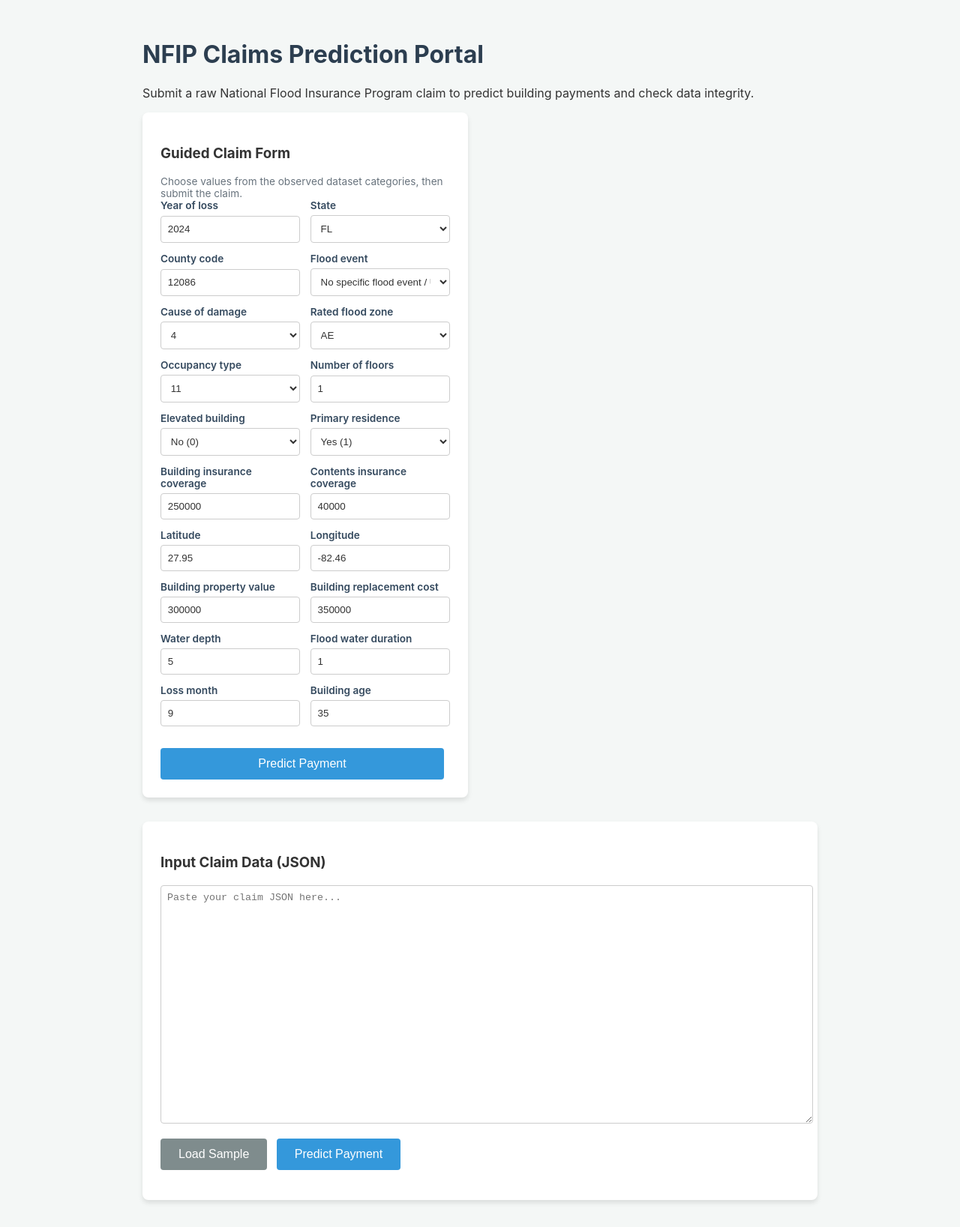
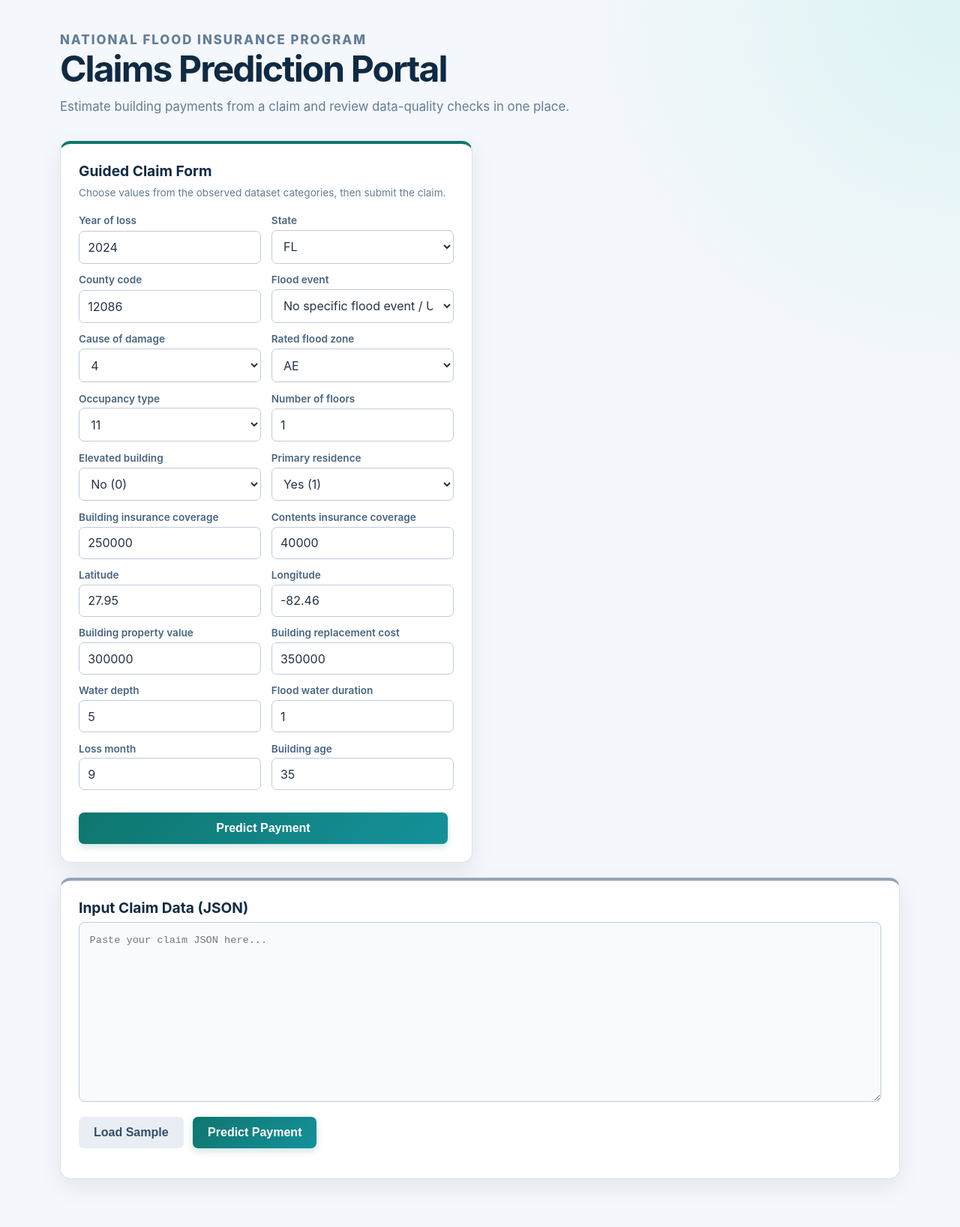
Before and after one commit to siddeshwar-kagatikar/GenAirate-Assesment, a plain HTML site: page Frontend/index.html in a window 1280 px wide. Shown: the whole page at 75% size. Drawn offline with Linux system fonts and the light colour scheme.

Commit message:
modified frontend

```diff
--- a/Frontend/index.html
+++ b/Frontend/index.html
@@ -7,17 +7,43 @@
     <style>
         body {
             font-family: -apple-system, BlinkMacSystemFont, "Segoe UI", Roboto, Helvetica, Arial, sans-serif;
-            background-color: #f4f7f6;
-            color: #333;
-            max-width: 900px;
+            background:
+                radial-gradient(circle at top right, rgba(45, 212, 191, 0.12), transparent 32rem),
+                #f4f7fb;
+            color: #243447;
+            max-width: 1120px;
             margin: 0 auto;
-            padding: 2rem;
+            padding: 2.5rem 1.5rem 4rem;
         }
-        h1 { color: #2c3e50; }
+        .page-header {
+            margin-bottom: 2rem;
+            max-width: 760px;
+        }
+        .eyebrow {
+            color: #0f766e;
+            font-size: 0.75rem;
+            font-weight: 800;
+            letter-spacing: 0.12em;
+            margin: 0 0 0.5rem;
+            text-transform: uppercase;
+        }
+        h1 {
+            color: #102a43;
+            font-size: clamp(2rem, 4vw, 3rem);
+            letter-spacing: -0.04em;
+            line-height: 1.05;
+            margin: 0 0 0.75rem;
+        }
+        .page-header > p {
+            color: #627d98;
+            font-size: 1.05rem;
+            line-height: 1.6;
+            margin: 0;
+        }
         .container {
             display: grid;
             grid-template-columns: 1fr 1fr;
-            gap: 2rem;
+            gap: 1.25rem;
             grid-template-areas:
                 "guided results"
                 "json json";
@@ -27,18 +53,50 @@
         .results-card { grid-area: results; }
         .card {
             background: #fff;
+            border: 1px solid #d9e2ec;
+            border-radius: 14px;
+            box-shadow: 0 10px 30px rgba(16, 42, 67, 0.08);
             padding: 1.5rem;
-            border-radius: 8px;
-            box-shadow: 0 4px 6px rgba(0,0,0,0.1);
+        }
+        .card h3 {
+            color: #102a43;
+            font-size: 1.2rem;
+            margin: 0 0 0.45rem;
+        }
+        .guided-card,
+        .json-card,
+        .results-card {
+            min-width: 0;
+        }
+        .guided-card {
+            border-top: 4px solid #0f766e;
+        }
+        .results-card {
+            border-top: 4px solid #3498db;
+        }
+        .json-card {
+            border-top: 4px solid #94a3b8;
         }
         textarea {
             width: 100%;
-            height: 300px;
+            box-sizing: border-box;
+            height: 240px;
             font-family: monospace;
-            padding: 0.5rem;
-            border: 1px solid #ccc;
-            border-radius: 4px;
+            font-size: 0.85rem;
+            line-height: 1.5;
+            padding: 0.85rem;
+            border: 1px solid #bcccdc;
+            border-radius: 8px;
+            background: #f8fafc;
+            color: #243447;
             resize: vertical;
+        }
+        textarea:focus,
+        .field input:focus,
+        .field select:focus {
+            border-color: #3498db;
+            box-shadow: 0 0 0 3px rgba(52, 152, 219, 0.15);
+            outline: none;
         }
         .guided-form {
             display: grid;
@@ -59,22 +117,24 @@
         .field label {
             font-size: 0.85rem;
             font-weight: 600;
-            color: #34495e;
+            color: #486581;
         }
         .field input,
         .field select {
             box-sizing: border-box;
             width: 100%;
-            padding: 0.55rem;
-            border: 1px solid #ccc;
-            border-radius: 4px;
+            padding: 0.65rem 0.7rem;
+            border: 1px solid #bcccdc;
+            border-radius: 7px;
             background: #fff;
-            color: #333;
+            color: #243447;
+            font: inherit;
         }
         .form-help {
-            margin: 0;
-            color: #68737d;
+            margin: 0 0 1.15rem;
+            color: #627d98;
             font-size: 0.85rem;
+            line-height: 1.5;
         }
         @media (max-width: 720px) {
             body { padding: 1rem; }
@@ -89,45 +149,79 @@
             .field.full-width { grid-column: auto; }
         }
         button {
-            background-color: #3498db;
+            background: linear-gradient(135deg, #0f766e, #14919b);
             color: white;
             border: none;
-            padding: 0.75rem 1.5rem;
+            padding: 0.75rem 1.25rem;
             font-size: 1rem;
-            border-radius: 4px;
+            font-weight: 700;
+            border-radius: 7px;
             cursor: pointer;
             margin-top: 1rem;
             margin-right: 0.5rem;
+            box-shadow: 0 4px 10px rgba(15, 118, 110, 0.2);
+            transition: transform 0.15s ease, box-shadow 0.15s ease;
         }
-        button:hover { background-color: #2980b9; }
-        button.secondary { background-color: #7f8c8d; }
-        button.secondary:hover { background-color: #636e72; }
+        button:hover {
+            box-shadow: 0 6px 14px rgba(15, 118, 110, 0.28);
+            transform: translateY(-1px);
+        }
+        button.secondary {
+            background: #e8eef3;
+            color: #334e68;
+            box-shadow: none;
+        }
+        button.secondary:hover { background: #d9e2ec; }
 
-        .result-section { margin-top: 1.5rem; }
+        .result-section {
+            margin-top: 1.5rem;
+            padding-top: 1.25rem;
+            border-top: 1px solid #e6edf3;
+        }
+        .result-section:first-of-type {
+            border-top: 0;
+            margin-top: 0.75rem;
+            padding-top: 0;
+        }
         .metric {
-            font-size: 1.5rem;
+            font-size: clamp(1.75rem, 4vw, 2.35rem);
             font-weight: bold;
-            color: #27ae60;
-            padding: 1rem;
-            background: #eafaf1;
-            border-radius: 4px;
+            color: #087f5b;
+            padding: 1.25rem 1rem;
+            background: linear-gradient(135deg, #e6fcf5, #f0fdf4);
+            border: 1px solid #b7ead8;
+            border-radius: 10px;
             text-align: center;
         }
-        .flags-list { color: #c0392b; font-weight: bold; }
+        .flags-list {
+            color: #c0392b;
+            font-weight: 600;
+            line-height: 1.5;
+            padding-left: 1.25rem;
+        }
         pre {
-            background: #f8f9fa;
+            background: #f8fafc;
+            border: 1px solid #e6edf3;
             padding: 1rem;
-            border-radius: 4px;
+            border-radius: 8px;
             overflow-x: auto;
             font-size: 0.85rem;
+            line-height: 1.5;
         }
-        #error-msg { color: #e74c3c; font-weight: bold; margin-top: 1rem; }
+        #error-msg {
+            color: #c0392b;
+            font-weight: 600;
+            margin-top: 1rem;
+        }
     </style>
 </head>
 <body>
 
-    <h1>NFIP Claims Prediction Portal</h1>
-    <p>Submit a raw National Flood Insurance Program claim to predict building payments and check data integrity.</p>
+    <header class="page-header">
+        <p class="eyebrow">National Flood Insurance Program</p>
+        <h1>Claims Prediction Portal</h1>
+        <p>Estimate building payments from a claim and review data-quality checks in one place.</p>
+    </header>
 
     <div class="container">
         <!-- Guided Input Section -->
```
